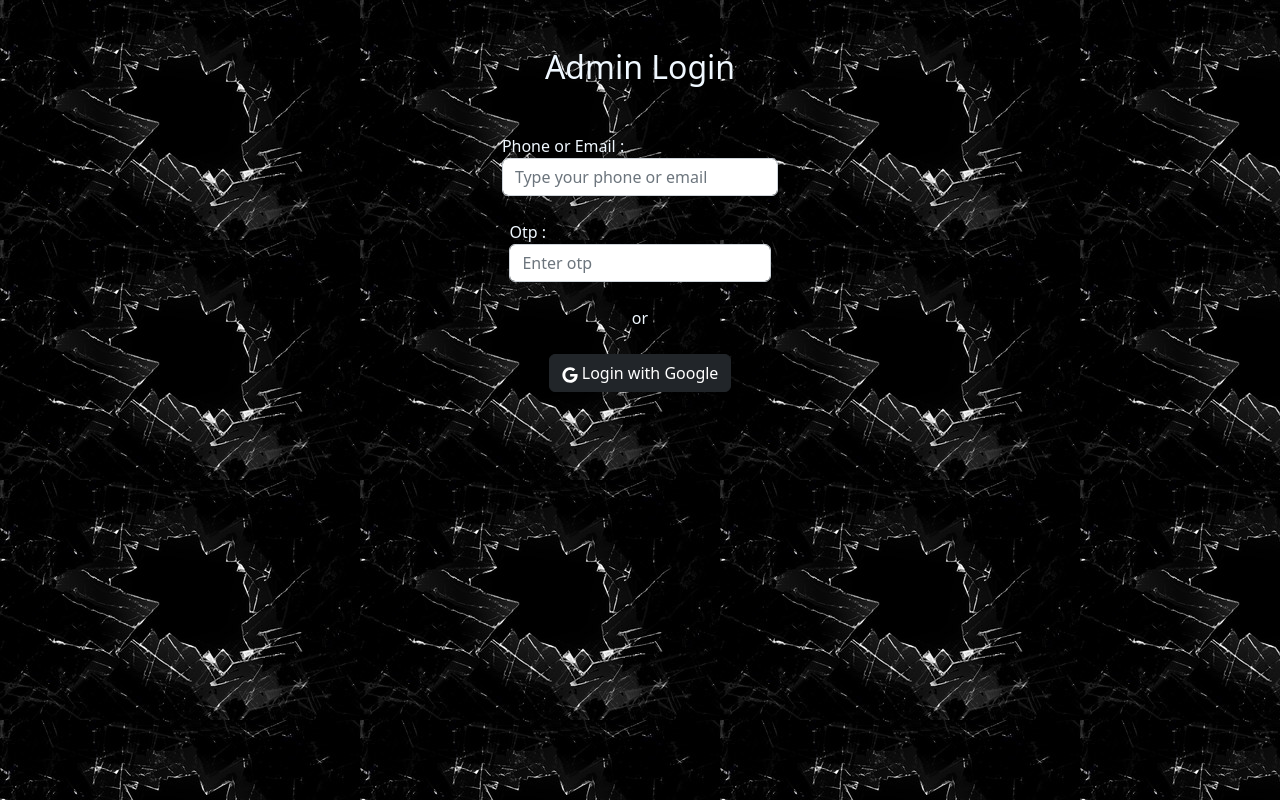
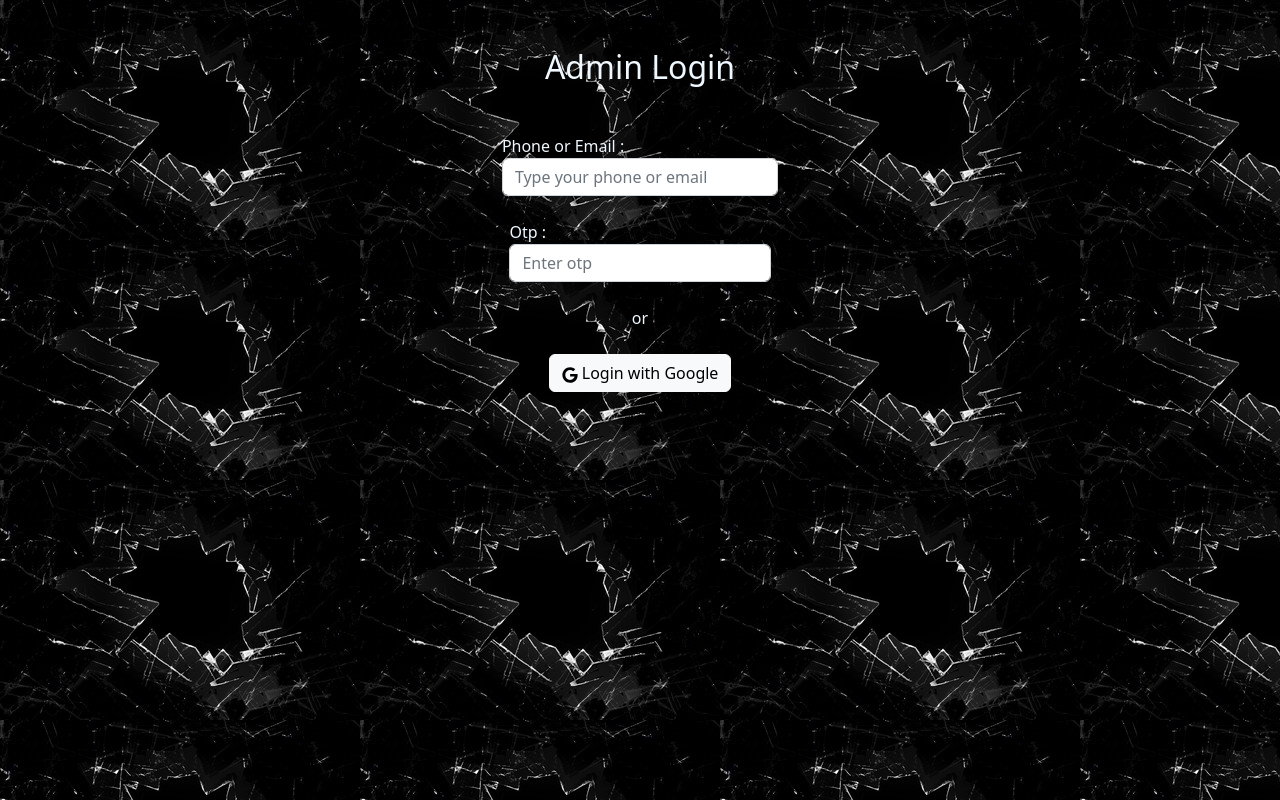
Before and after one commit to mohdkamleen/backstopindia-frontend, a React (Create React App) app: page /admin in a window 1280 px wide. Built offline with nearby package versions, Linux system fonts and the light colour scheme.

Commit message:
change button light color

```diff
--- a/src/admin/login.jsx
+++ b/src/admin/login.jsx
@@ -23,7 +23,7 @@ const Login = () => {
 
       </form> <br />
       <center>or</center> <br />
-      <button className='btn btn-dark d-block m-auto'><FaGoogle /> Login with Google</button>
+      <button className='btn btn-light d-block m-auto'><FaGoogle /> Login with Google</button>
 
     </>
   )
```
